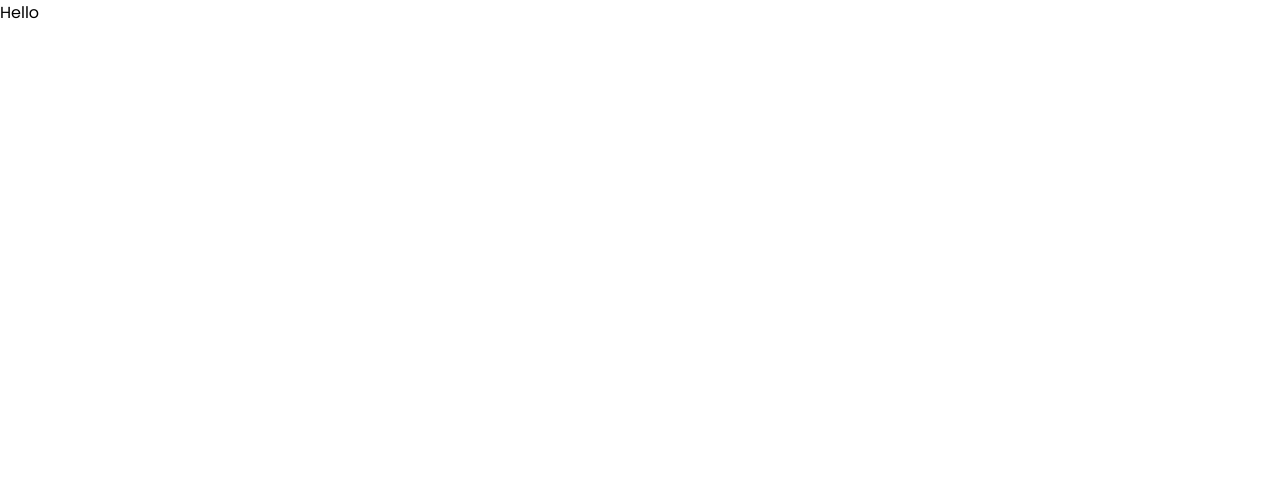
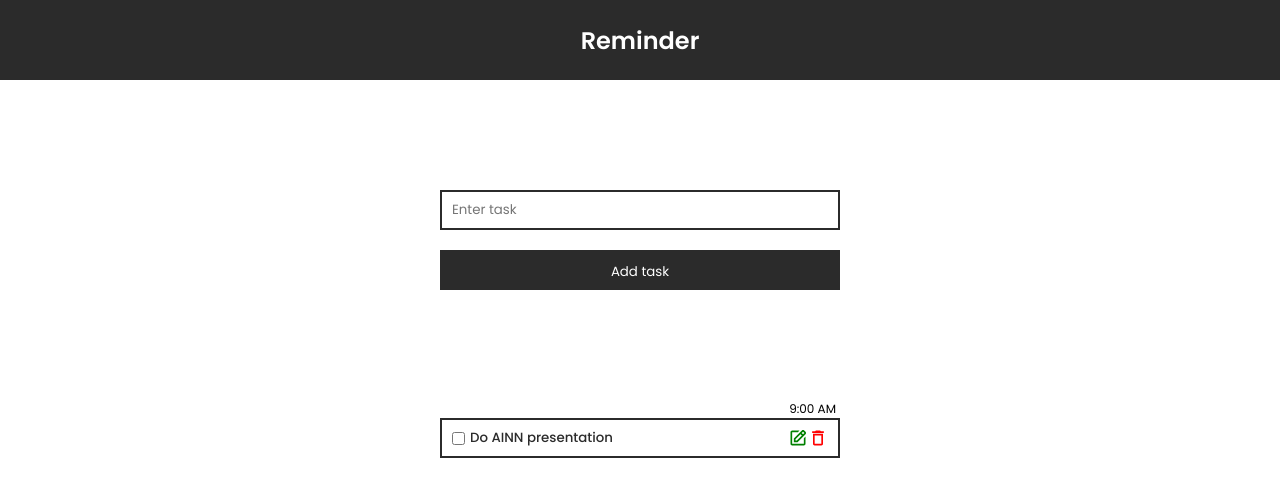
Before and after one commit to bibashmgr/reminder, a React (Create React App) app in the folder client/: page / in a window 1280 px wide. Shown: the top 496 px of the page. Built offline with nearby package versions, Linux system fonts and the light colour scheme.

Commit message:
Adding components

```diff
--- a/client/src/App.jsx
+++ b/client/src/App.jsx
@@ -1,10 +1,15 @@
 // scss
 import './App.scss';
+import Header from './components/Header';
+import Form from './components/Form';
+import List from './components/List';
 
-function App() {
+const App = () => {
   return (
     <>
-      <div>Hello</div>
+      <Header />
+      <Form />
+      <List />
     </>
   );
 }
```
